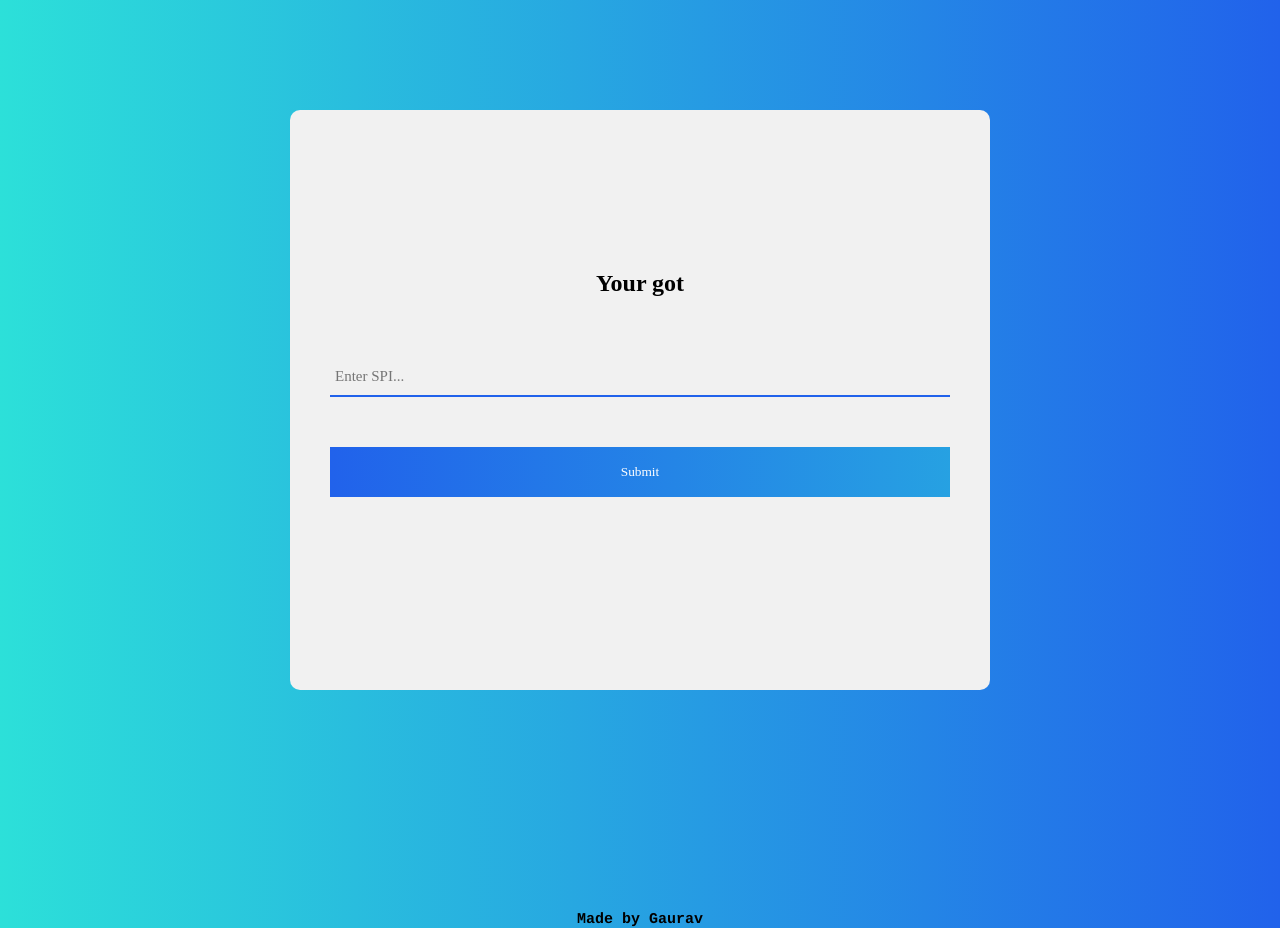
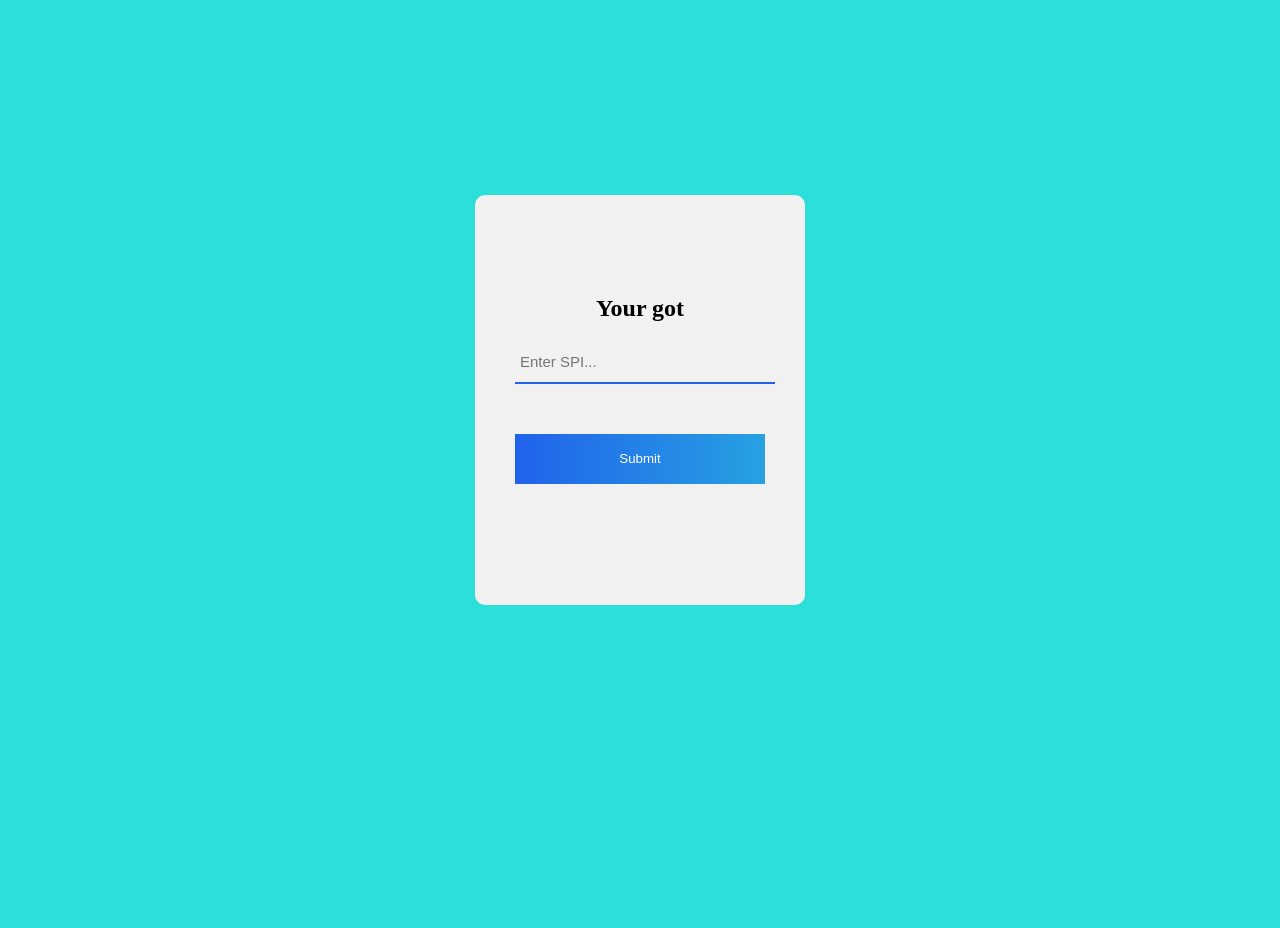
Before and after one commit to Gaurav492/calper, a plain HTML site: page index.html in a window 1280 px wide. After the commit the page ends 800 px from the top, so only its background shows below. Drawn offline with Linux system fonts and the light colour scheme.

Commit message:
new markup and style change

```diff
--- a/index.html
+++ b/index.html
@@ -15,15 +15,11 @@
                 <input type="number" class="form-control" id="spi" placeholder="Enter SPI...">
 
                 <br>
-
                 <input type="button" id="submit" value="Submit">
             </form>
         </div>
 
 
-        <h6>Made by Gaurav <a href="https://www.instagram.com/gaurav.vala/"><i class="fa fa-instagram" aria-hidden="true"></i></a>  </h6>
-
-
 <script src="js/app.js"></script>
 </body>
 </html>
--- a/style/style.css
+++ b/style/style.css
@@ -1,21 +1,19 @@
-*{
+body{
+    height: 100%;
     margin: 0;
-  padding: 0;
-  text-decoration: none;
-  font-family: montserrat;
-  box-sizing: border-box;
-}
+    padding: 0;
+    text-decoration: none;
+    font-family: montserrat;
+    box-sizing: border-box;
+    background: rgb(44,224,217);
+    /* background: linear-gradient(90deg, rgba(44,224,217,1) 0%, rgba(33,98,235,1) 100%) no-repeat; */
 
-body{
-    min-height: 100vh;
-    background: rgb(44,224,217);
-    background: linear-gradient(90deg, rgba(44,224,217,1) 0%, rgba(33,98,235,1) 100%) no-repeat;
 }
 
 .container{
-    width: 700px;
+    height: 250px;
+    width: 250px;
     background: #f1f1f1;
-    height: 580px;
     padding: 80px 40px;
     border-radius: 10px;
     position: absolute;
@@ -24,14 +22,8 @@ body{
     transform: translate(-50%,-50%);
 }
 
-
-form{
-    padding-top: 80px;
-}
-
 form h2{
     text-align: center;
-    margin-bottom: 60px;
 }
 
 #spi{
@@ -73,10 +65,3 @@ form h2{
 a{
     text-decoration: none;
 }
-
-h6{
-    font-size: 15px;
-    font-family: Courier;
-    text-align: center;
-    padding-top: 910px;
-}
```
